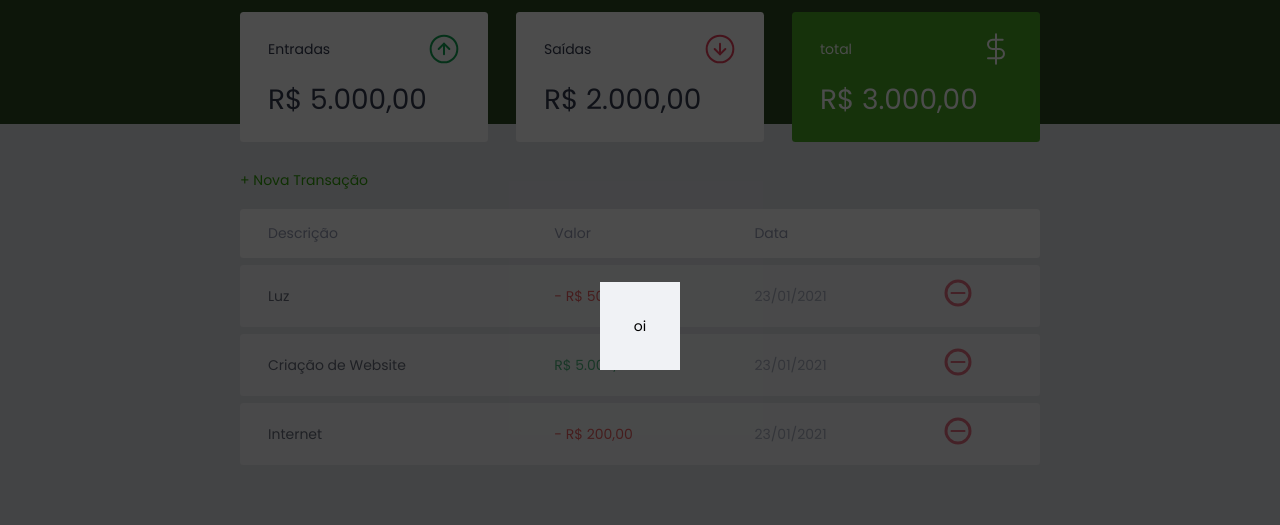
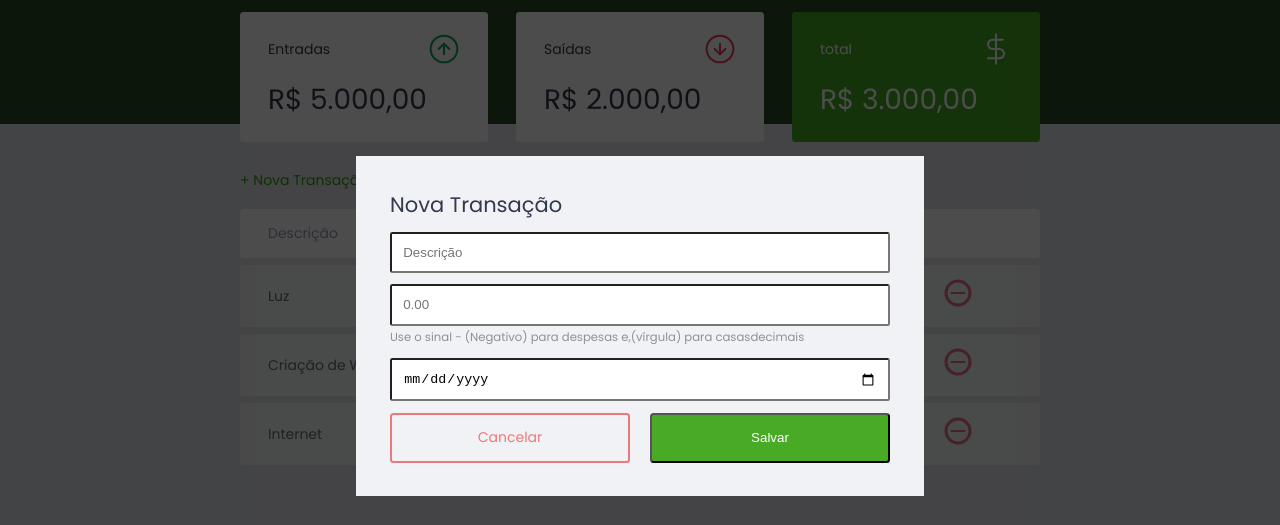
Before and after one commit to developerleomoraes/finance_project, a plain HTML site: page index.html in a window 1280 px wide. Shown: the part 74-599 px from the top of the page. Drawn offline with Linux system fonts and the light colour scheme.

Commit message:
html/css changes

```diff
--- a/index.html
+++ b/index.html
@@ -104,7 +104,32 @@
 
     <div class="modal-overlay active">
         <div class="modal">
-            oi
+            <div id="form">
+                <h2>Nova Transação</h2>
+                <form action="">
+                    <div class="input-group">
+                        <label class="sr-only" for="description">Descrição</label>
+                        <input type="text" id="description" name="description" placeholder="Descrição" />
+                    </div>
+
+                    <div class="input-group">
+                        <label class="sr-only" for="amount">Valor</label>
+                        <input type="number" step="0.01" id="amount" name="amount" placeholder="0.00" />
+                        <small class="help">Use o sinal - (Negativo) para despesas e,(vírgula) para
+                            casasdecimais</small>
+                    </div>
+
+                    <div class="input-group">
+                        <label class="sr-only" for="date">Data</label>
+                        <input type="date" id="date" name="date" placeholder="date" />
+                    </div>
+
+                    <div class="input-group actions">
+                        <a href="#" class="button cancel">Cancelar</a>
+                        <button>Salvar</button>
+                    </div>
+                </form>
+            </div>
         </div>
     </div>
 
--- a/style.css
+++ b/style.css
@@ -2,6 +2,9 @@
 /*Global ================================*/
 :root{
     --dark-blue: #33394e;
+    --green: #49aa26;
+    --light-green: #3fd109;
+    --red: #e92929;
 }
 
 html {
@@ -53,13 +56,50 @@ a {
 }
 
 a:hover{
-    color: #3fd109;
+    color: var(--light-green);
 
 }
+
+#form button {
+    width: 100%;
+    height: 50px;
+
+    border: nome;
+    color: white;
+    background: var(--green);
+
+    padding: 0;
+
+    border-radius: 0.25rem;
+
+    cursor: pointer;
+}
+
+#form button:hover {
+    background: var(--light-green);
+}
+
 
 .button.new{
     display: inline-block;
     margin-bottom: .8rem;
+}
+
+#form .button.cancel {
+    color: var(--red);
+    border: 2px var(--red) solid;
+    border-radius: 0.25rem;
+
+    height: 50px;
+    display: flex;
+    align-items: center;
+    justify-content: center;
+
+    opacity: 0.6;
+}
+
+#form .button.cancel:hover {
+
 }
 
 /* Header ===============================*/
@@ -113,7 +153,7 @@ header h1#logo{
 }
 
 .card.total{
-    background: #49aa26;
+    background: var(--green);
     color: white;
 }
 
@@ -172,7 +212,7 @@ td.income{
 }
 
 td.expense{
-    color: #e92929;
+    color: var(--red);
 }
 
 /* Model ================================*/
@@ -198,11 +238,47 @@ td.expense{
     visibility: visible;
 }
 
-.modal{
+.modal {
     background: #f0f2f5;
     padding: 2.4rem;
+}
 
+/* Form ================================*/
+#form{
+    max-width: 500px;
 }
+
+#form h2 {
+    margin-top: 0;
+}
+
+input {
+    border: nome;
+    border-radius: 0.2rem;
+
+    padding: 0.8rem;
+    width: 100%;
+}
+
+#form .input-group {
+    margin-top: 0.8rem;
+}
+
+#form .input-group small {
+    opacity: 0.4;
+}
+
+#form .input-group.actions {
+    display: flex;
+    justify-content: space-between;
+    align-items: center;
+}
+
+#form .input-group.actions .button,
+#form .input-group.actions button {
+    width: 48%;
+}
+
 
 
 /* Footer ===============================*/
```
